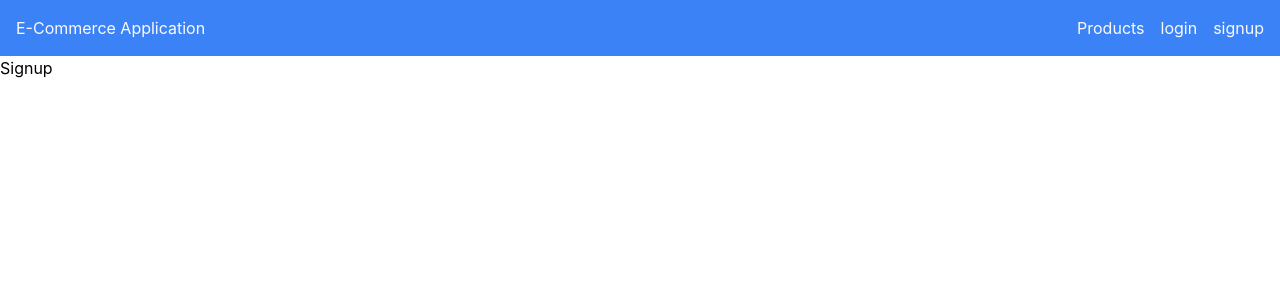
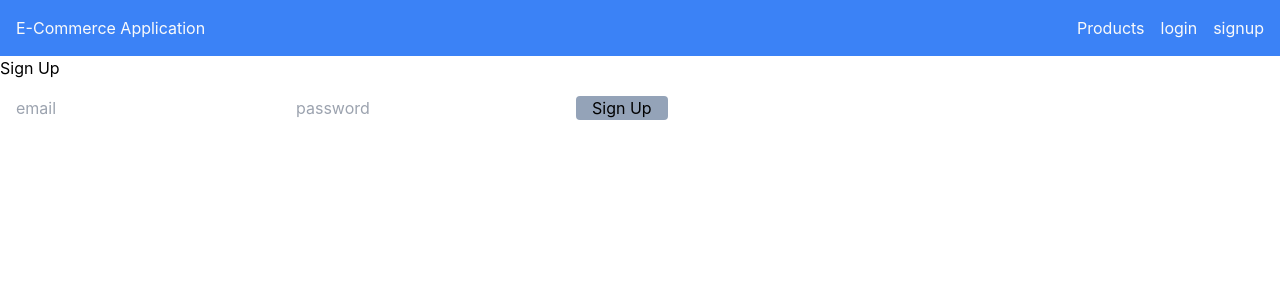
Before and after one commit to chistyshaik/react-ecommerce-app, a React (Create React App) app: page /signup in a window 1280 px wide. Shown: the top 300 px of the page. Built offline with nearby package versions, Linux system fonts and the light colour scheme; no server answers.

Commit message:
Fire Base Authnetication Setup at Authentication Page

```diff
--- a/package.json
+++ b/package.json
@@ -6,6 +6,7 @@
     "@testing-library/jest-dom": "^5.17.0",
     "@testing-library/react": "^13.4.0",
     "@testing-library/user-event": "^13.5.0",
+    "firebase": "^10.9.0",
     "react": "^18.2.0",
     "react-dom": "^18.2.0",
     "react-router-dom": "^5.3.4",
--- a/src/AppRouter.js
+++ b/src/AppRouter.js
@@ -3,16 +3,15 @@ import { Switch , Route } from 'react-router-dom';
 import Home from './components/Home';
 import ProductDetails from './components/ProductDetails';
 import ProductList from './components/ProductList';
-import Login from './components/Login';
-import Signup from './components/Signup';
+import AuthenticationView from './components/AuthenticationView';
 
 
 export default function AppRouter({children , products}) {
   return (
     <Switch>
       <Route exact path ="/" component = {Home}/>
-      <Route path ="/login" component = {Login}/>
-      <Route path ="/signup" component = {Signup}/>
+      <Route path ="/login" render = {routerProps => <AuthenticationView {...routerProps} isLogin={true} />} />
+      <Route path ="/signup" render = {routerProps => <AuthenticationView {...routerProps} isLogin={false} />} />
       <Route exact path ="/products" component =  {ProductList} />
       <Route path ="/products/:id" component = {ProductDetails} />
     </Switch>
--- /dev/null
+++ b/src/components/AuthenticationView.js
@@ -0,0 +1,50 @@
+import React, { useState } from 'react';
+import {firebaseApp} from '../fireBase';
+import {getAuth , createUserWithEmailAndPassword , signInWithEmailAndPassword } from 'firebase/auth'
+
+export default function AuthenticationView({ isLogin }) {
+   const [ email , setEmail] = useState('');
+   const [ password , setPassword] = useState('');
+   const title = isLogin ? "Login" : "Sign Up" ;
+
+   const handleAuthentication = (event) => {
+    const formData = {
+      email,
+      password
+    }
+    console.log(title, isLogin, formData)
+    event.preventDefault();
+
+    const auth = getAuth(firebaseApp);
+
+    if(isLogin){
+      signInWithEmailAndPassword(auth, email, password)
+      .then(res => console.log("res", res))
+    }else{
+      createUserWithEmailAndPassword(auth, email, password)
+      .then(fireRes => console.log(fireRes))
+      .catch(error => console.log(error))
+    }
+  }
+
+  return (
+    <form onSubmit={handleAuthentication}>
+        <h2>{title}</h2>
+        <input
+        type="email"
+        placeholder='email'
+        value={email}
+        onChange={e => setEmail(e.target.value)}
+        className='border-solid border-gray-600 m-4'
+        />
+        <input
+        type="password"
+        placeholder='password'
+        value={password}
+        onChange={e => setPassword(e.target.value)}
+        className='border-solid border-gray-600 m-4'
+        />
+        <button className= 'border-solid border-gray-600 m-4 bg-slate-400 rounded px-4' >{title}</button>
+    </form>
+  )
+}
--- a/src/components/Login.js
+++ /dev/null
@@ -1,9 +0,0 @@
-import React from 'react'
-
-export default function Login() {
-  return (
-    <div>
-      Login
-    </div>
-  )
-}
--- a/src/components/Signup.js
+++ /dev/null
@@ -1,9 +0,0 @@
-import React from 'react'
-
-export default function Signup() {
-  return (
-    <div>
-      Signup
-    </div>
-  )
-}
--- /dev/null
+++ b/src/fireBase.js
@@ -0,0 +1,17 @@
+// Import the functions you need from the SDKs you need
+import { initializeApp } from "firebase/app";
+// TODO: Add SDKs for Firebase products that you want to use
+// https://firebase.google.com/docs/web/setup#available-libraries
+
+// Your web app's Firebase configuration
+const firebaseConfig = {
+  apiKey: "AIzaSyBsub1DcJXCjep6gAJpta4oaLmbyhEng8g",
+  authDomain: "react-e-commerce-c711f.firebaseapp.com",
+  projectId: "react-e-commerce-c711f",
+  storageBucket: "react-e-commerce-c711f.appspot.com",
+  messagingSenderId: "742692300939",
+  appId: "1:742692300939:web:2239d8f19cdec443214c8e"
+};
+
+// Initialize Firebase
+export const firebaseApp = initializeApp(firebaseConfig);
```
Also changed, not shown: 1 other file (tests, documents, lock files or other folders).
